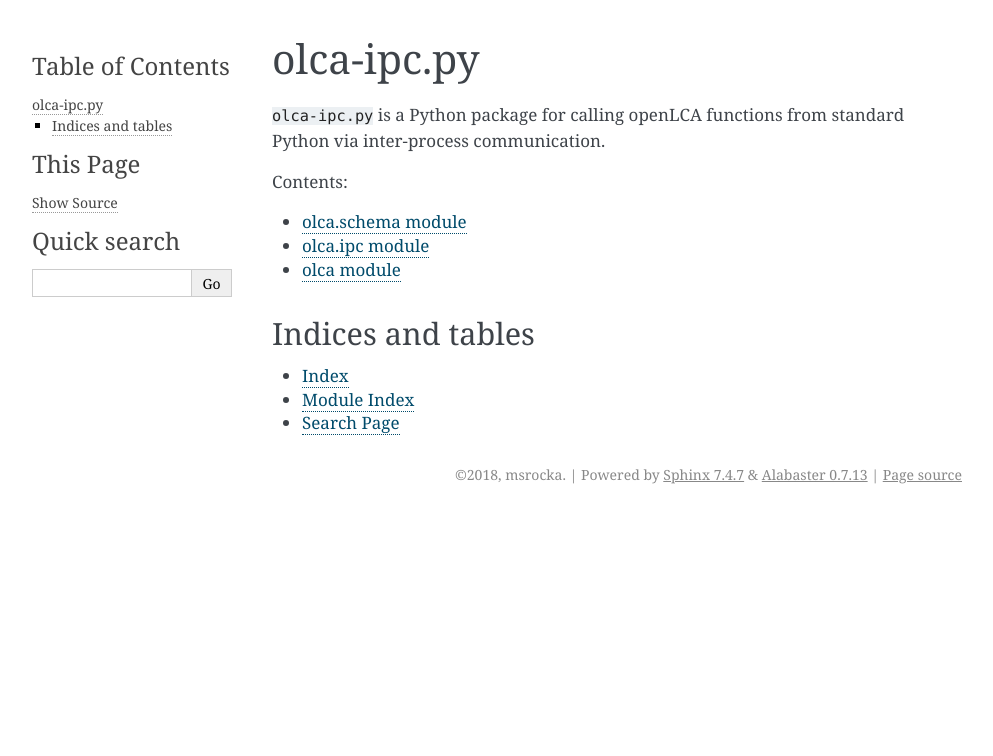
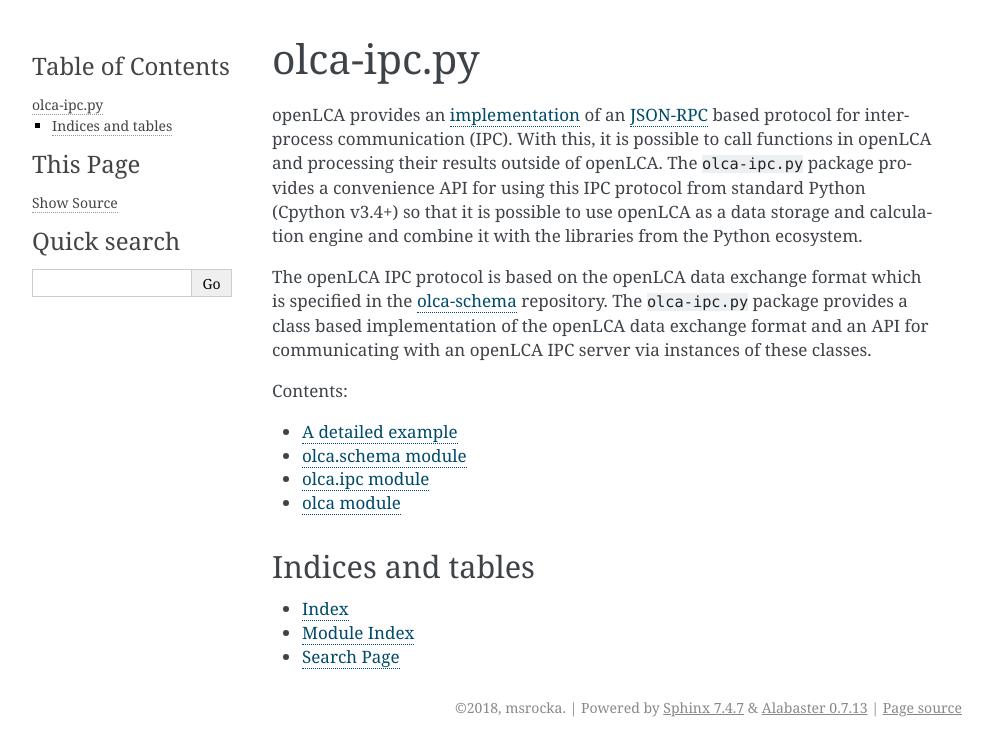
Before and after one commit to GreenDelta/olca-ipc.py, a Sphinx documentation site: the page built from doc/index.rst, in a window 1280 px wide. Shown: the top 756 px of the page, without its empty margins (148-1141 px from the left). Built offline with Sphinx 7.4.7, drawn with Linux system fonts in a browser that asks for light colours.

Commit message:
more doc

```diff
--- /dev/null
+++ b/doc/example.py
@@ -0,0 +1,21 @@
+# This is an example that shows how to create an openLCA product system from
+# scratch and calculate it via the openLCA IPC interface. It assumes that an
+# openLCA IPC server is started at port 8080 and that it is connected to a
+# databases which contains the openLCA reference data. You can start such an
+# IPC server via the openLCA user interface under `Window > Developer tools >
+# IPC server`. If the server is running, you should be able to run this example
+# script simply via `python example.py`.
+
+# The `olca` package is the only thing we need to import. It provides a class
+# based implementation of the openLCA data exchange model and an API for
+# communicating with an openLCA IPC server (https://github.com/GreenDelta/olca-schema)
+import olca
+
+
+def main():
+    # this is the entry point of our script
+    assert 1 == 1
+
+
+if __name__ == '__main__':
+    main()
--- /dev/null
+++ b/doc/example.rst
@@ -0,0 +1,6 @@
+A detailed example
+==================
+
+.. literalinclude:: example.py
+    :language: python
+    :linenos:
--- a/doc/index.rst
+++ b/doc/index.rst
@@ -1,14 +1,27 @@
 olca-ipc.py
 ===========
 
-``olca-ipc.py`` is a Python package for calling openLCA functions from standard
-Python via inter-process communication.
+openLCA provides an `implementation <https://github.com/GreenDelta/olca-modules/tree/master/olca-ipc>`_
+of an `JSON-RPC <http://www.jsonrpc.org/specification>`_ based protocol for
+inter-process communication (IPC). With this, it is possible to call functions
+in openLCA and processing their results outside of openLCA. The ``olca-ipc.py``
+package provides a convenience API for using this IPC protocol from standard
+Python (Cpython v3.4+) so that it is possible to use openLCA as a data storage
+and calculation engine and combine it with the libraries from the Python
+ecosystem.
+
+The openLCA IPC protocol is based on the openLCA data exchange format which is
+specified in the `olca-schema <https://github.com/GreenDelta/olca-schema>`_
+repository. The ``olca-ipc.py`` package provides a class based implementation of
+the openLCA data exchange format and an API for communicating with an openLCA
+IPC server via instances of these classes.
 
 .. toctree::
-   :maxdepth: 4
-   :caption: Contents:
+    :maxdepth: 2
+    :caption: Contents:
 
-   modules
+    example
+    modules
 
 Indices and tables
 ~~~~~~~~~~~~~~~~~~
```
Also changed, not shown: README.rst (+14 -2 lines).
